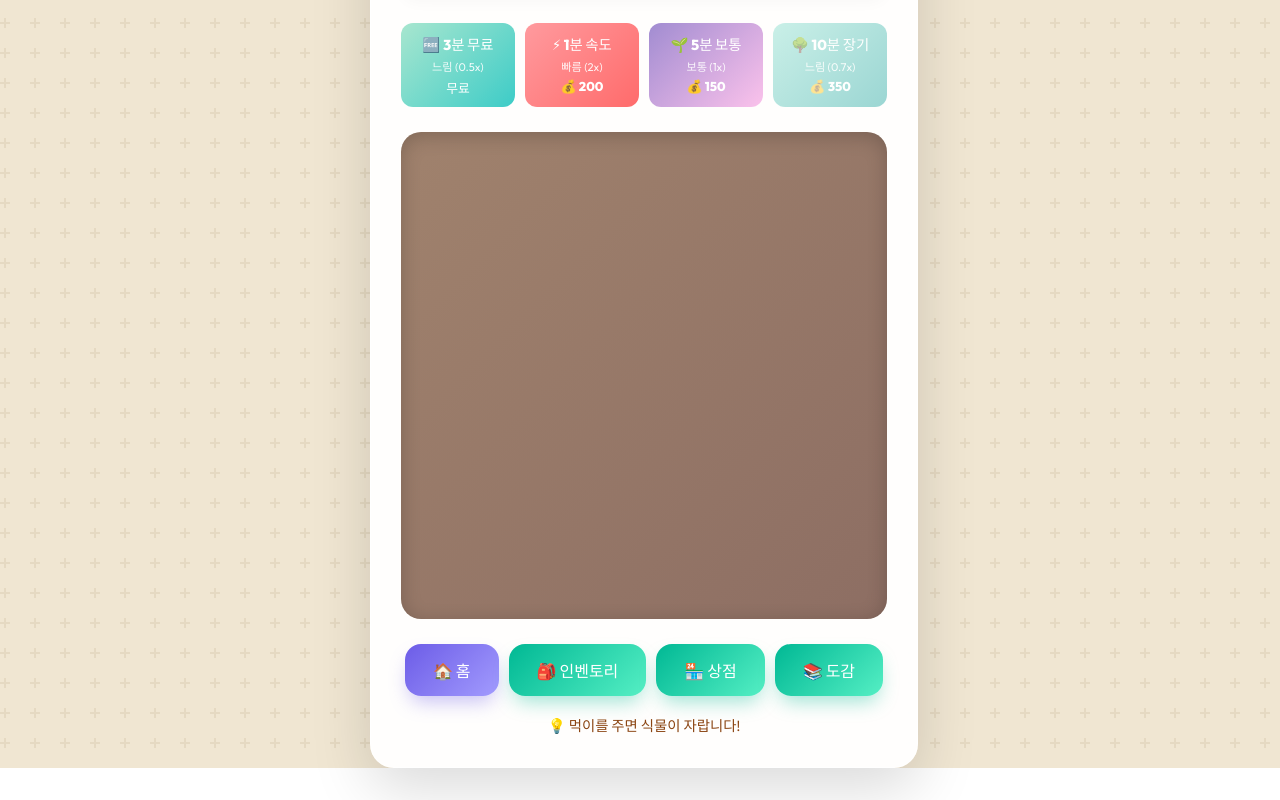
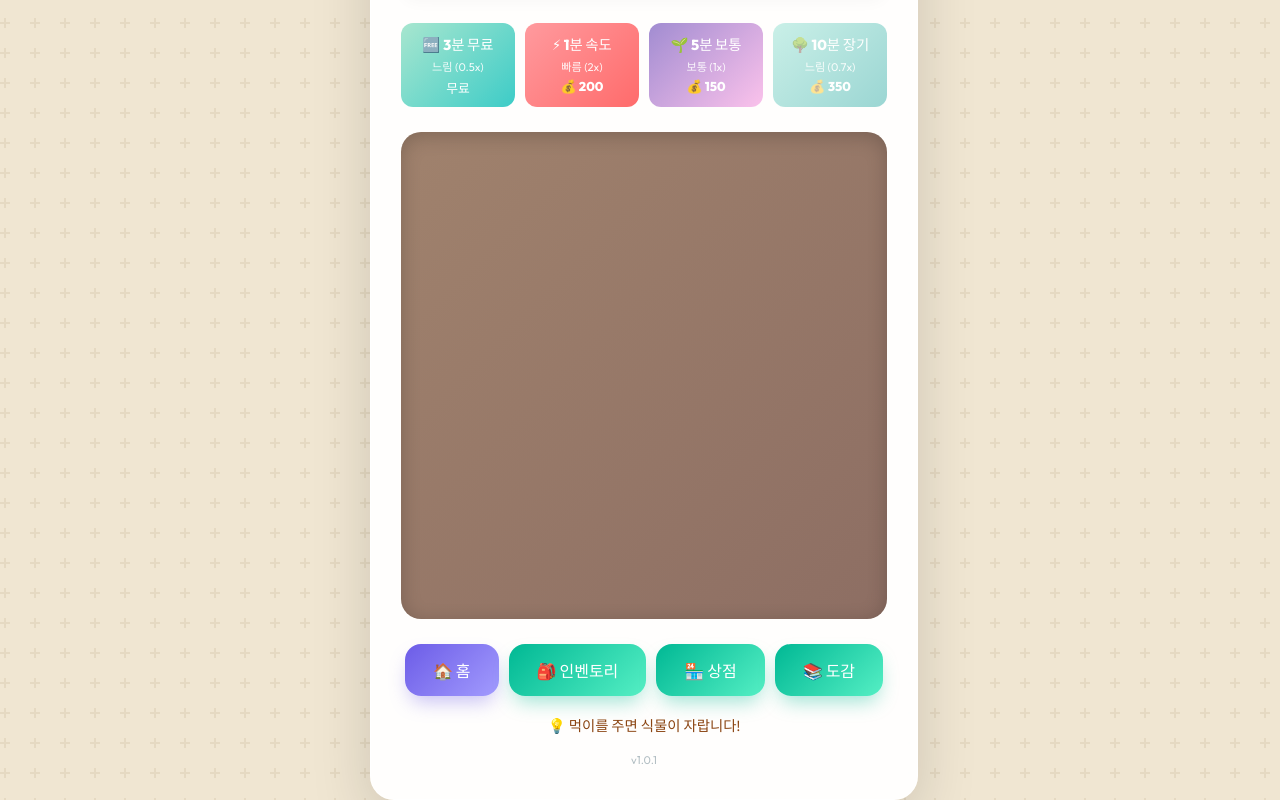
Before and after one commit to donghak937/Html_game, a React (Vite) app in the folder plant-game-react/: page / in a window 1280 px wide. Shown: the part 192-992 px from the top of the page. Before the commit the page ends 960 px from the top, so only its background shows below. Built offline with nearby package versions, Linux system fonts and the light colour scheme.

Commit message:
Fix text color with !important and add version v1.0.1

```diff
--- a/plant-game-react/src/App.jsx
+++ b/plant-game-react/src/App.jsx
@@ -185,6 +185,15 @@ function App() {
         {view === 'shop' && '💡 업그레이드를 구매하여 더 빠르게 성장시키세요!'}
         {view === 'collection' && '💡 수확하여 새로운 식물을 발견하세요!'}
       </div>
+
+      <div style={{
+        marginTop: '15px',
+        fontSize: '0.7em',
+        color: '#b2bec3',
+        textAlign: 'center'
+      }}>
+        v1.0.1
+      </div>
     </div>
   );
 }
--- a/plant-game-react/src/components/Inventory.jsx
+++ b/plant-game-react/src/components/Inventory.jsx
@@ -33,7 +33,7 @@ export function Inventory({ inventory, onSell, onSellAll }) {
                             whileHover={{ y: -5 }}
                         >
                             <div className="item-icon">{item.emoji}</div>
-                            <div style={{ fontWeight: 'bold', fontSize: '0.9em', color: 'black' }}>{item.description}</div>
+                            <div className="text-black" style={{ fontWeight: 'bold', fontSize: '0.9em' }}>{item.description}</div>
                             <div style={{ fontSize: '0.8em', color: '#636e72' }}>💰 {item.value}</div>
                             <div className="item-count">x{item.count}</div>
                         </motion.div>
--- a/plant-game-react/src/components/Shop.jsx
+++ b/plant-game-react/src/components/Shop.jsx
@@ -28,7 +28,7 @@ export function Shop({ gold, upgradeLevel, unlocks, rarityLevel, onBuyUpgrade, o
                 >
                     <div style={{ fontSize: '3em' }}>⚡</div>
                     <div style={{ flex: 1 }}>
-                        <div style={{ color: 'black', fontSize: '1.2em', fontWeight: 'bold' }}>성장 속도 업그레이드</div>
+                        <div className="text-black" style={{ fontSize: '1.2em', fontWeight: 'bold' }}>성장 속도 업그레이드</div>
                         <div style={{ color: '#636e72', fontSize: '0.9em' }}>성장 속도가 10% 증가합니다 (영구)</div>
                         <div style={{ color: '#6c5ce7', fontWeight: 'bold', fontSize: '0.9em' }}>레벨: {upgradeLevel}</div>
                     </div>
@@ -60,7 +60,7 @@ export function Shop({ gold, upgradeLevel, unlocks, rarityLevel, onBuyUpgrade, o
                 >
                     <div style={{ fontSize: '3em' }}>💎</div>
                     <div style={{ flex: 1 }}>
-                        <div style={{ color: 'black', fontSize: '1.2em', fontWeight: 'bold' }}>레어도 증가</div>
+                        <div className="text-black" style={{ fontSize: '1.2em', fontWeight: 'bold' }}>레어도 증가</div>
                         <div style={{ color: '#636e72', fontSize: '0.9em' }}>희귀한 식물이 등장할 확률이 증가합니다</div>
                         <div style={{ color: '#6c5ce7', fontWeight: 'bold', fontSize: '0.9em' }}>레벨: {rarityLevel}</div>
                     </div>
@@ -92,7 +92,7 @@ export function Shop({ gold, upgradeLevel, unlocks, rarityLevel, onBuyUpgrade, o
                 >
                     <div style={{ fontSize: '3em' }}>📊</div>
                     <div style={{ flex: 1 }}>
-                        <div style={{ color: 'black', fontSize: '1.2em', fontWeight: 'bold' }}>통계 기능 해금</div>
+                        <div className="text-black" style={{ fontSize: '1.2em', fontWeight: 'bold' }}>통계 기능 해금</div>
                         <div style={{ color: '#636e72', fontSize: '0.9em' }}>등급별 등장 확률을 확인할 수 있습니다</div>
                     </div>
                     <button
@@ -123,7 +123,7 @@ export function Shop({ gold, upgradeLevel, unlocks, rarityLevel, onBuyUpgrade, o
                 >
                     <div style={{ fontSize: '3em' }}>🚜</div>
                     <div style={{ flex: 1 }}>
-                        <div style={{ color: 'black', fontSize: '1.2em', fontWeight: 'bold' }}>전체 수확 기능 해금</div>
+                        <div className="text-black" style={{ fontSize: '1.2em', fontWeight: 'bold' }}>전체 수확 기능 해금</div>
                         <div style={{ color: '#636e72', fontSize: '0.9em' }}>다 자란 식물을 한 번에 수확할 수 있습니다</div>
                     </div>
                     <button
--- a/plant-game-react/src/styles/main.css
+++ b/plant-game-react/src/styles/main.css
@@ -5,6 +5,10 @@
     --accent-color: #2ecc71;
     --text-color: #2d3436;
     --secondary-text: #636e72;
+}
+
+.text-black {
+    color: #000000 !important;
 }
 
 body {
@@ -296,8 +300,12 @@ h1 {
 .pop-in {
     animation: pop 0.4s cubic-bezier(0.175, 0.885, 0.32, 1.275) forwards;
 }
+
 /* Hide scrollbar for collection grid */
 .collection-grid::-webkit-scrollbar {
     display: none;
 }
-.rarity-filter::-webkit-scrollbar { display: none; }
+
+.rarity-filter::-webkit-scrollbar {
+    display: none;
+}
```
